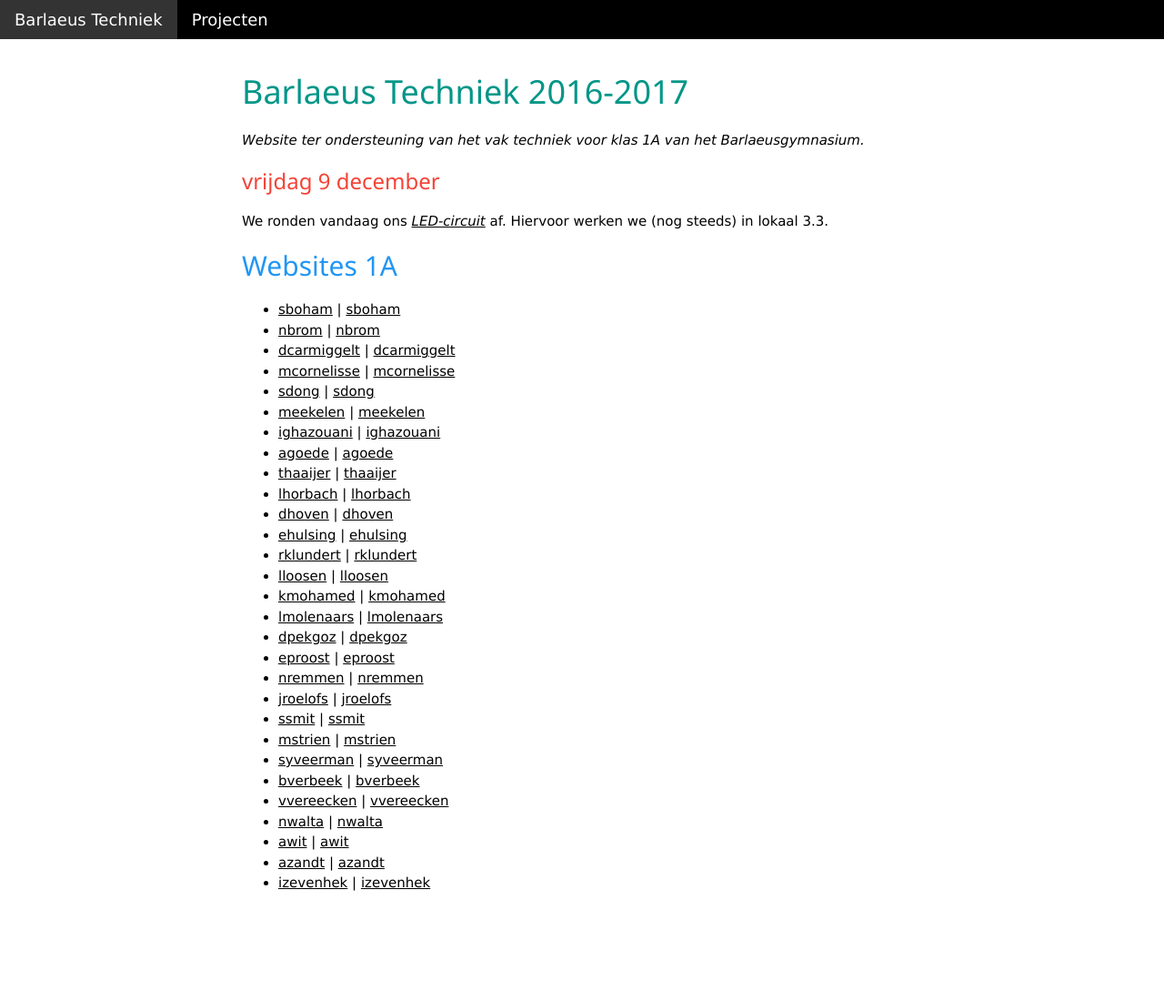
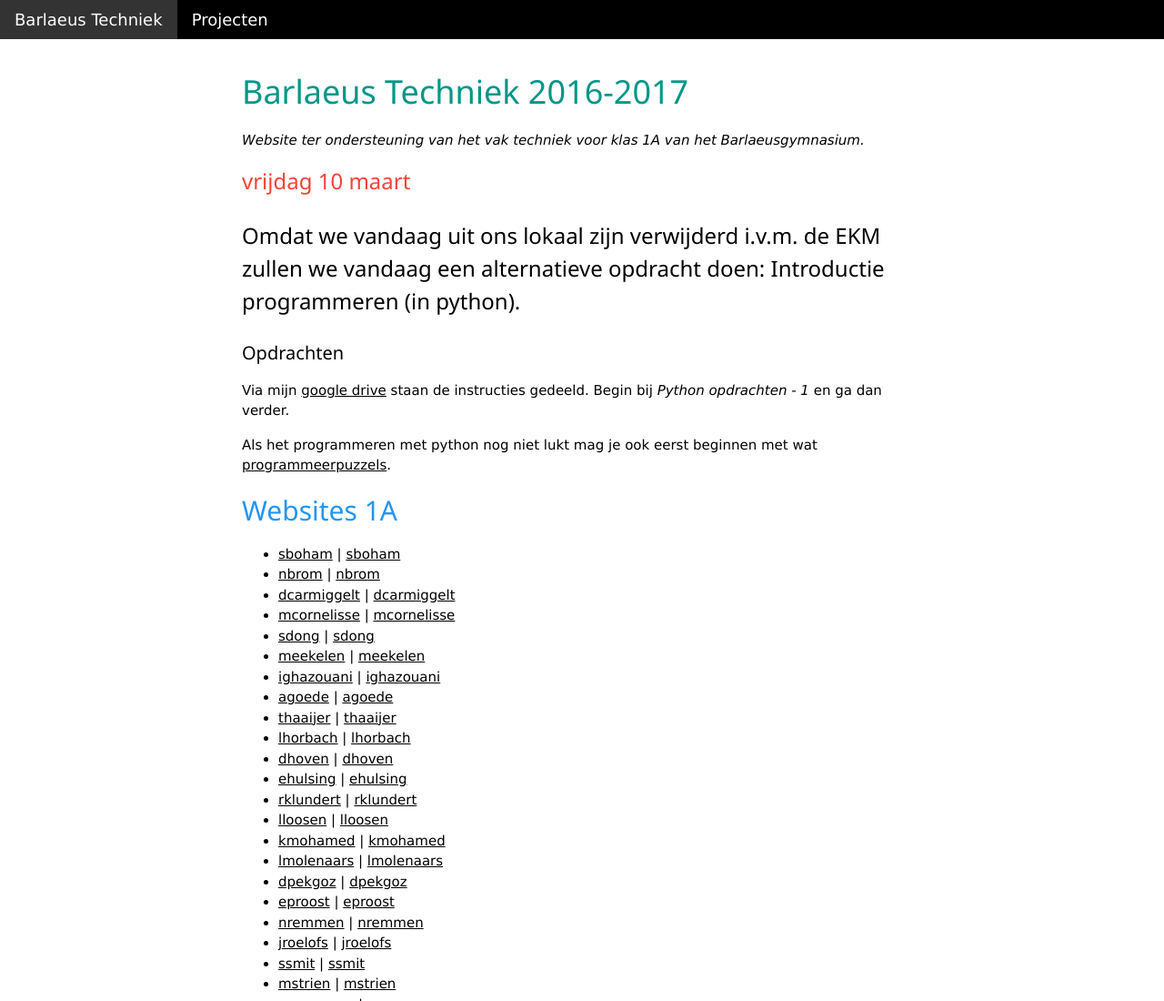
Before and after one commit to kooi/techniek-website, a plain HTML site: page index.html in a window 1280 px wide. Shown: the top 1100 px of the page at 91% size. Before the commit the page ends 1061 px from the top, so only its background shows below. Drawn offline with Linux system fonts and the light colour scheme.

Commit message:
Update index.html

```diff
--- a/index.html
+++ b/index.html
@@ -33,9 +33,16 @@
           </p>
 
 
-            <h3 class="w3-text-red">vrijdag 9 december</h3>
+            <h3 class="w3-text-red">vrijdag 10 maart<h3>
             <p>
-              We ronden vandaag ons <i><a href="project3-led.html">LED-circuit</a></i> af. Hiervoor werken we (nog steeds) in lokaal 3.3.
+              Omdat we vandaag uit ons lokaal zijn verwijderd i.v.m. de EKM zullen we vandaag een alternatieve opdracht doen: Introductie programmeren (in python).
+            </p>
+            <h4>Opdrachten</h4>
+            <p>
+              Via mijn <a href="https://drive.google.com/open?id=0B0cwG3_u49y8Y2dIU0p1TWdMTEE">google drive</a> staan de instructies gedeeld. Begin bij <i>Python opdrachten - 1</i> en ga dan verder.
+            </p>
+            <p>
+              Als het programmeren met python nog niet lukt mag je ook eerst beginnen met wat <a href="https://blockly-games.appspot.com/maze">programmeerpuzzels</a>.
             </p>
 
             <h2 class="w3-text-blue">Websites 1A</h2>
```
